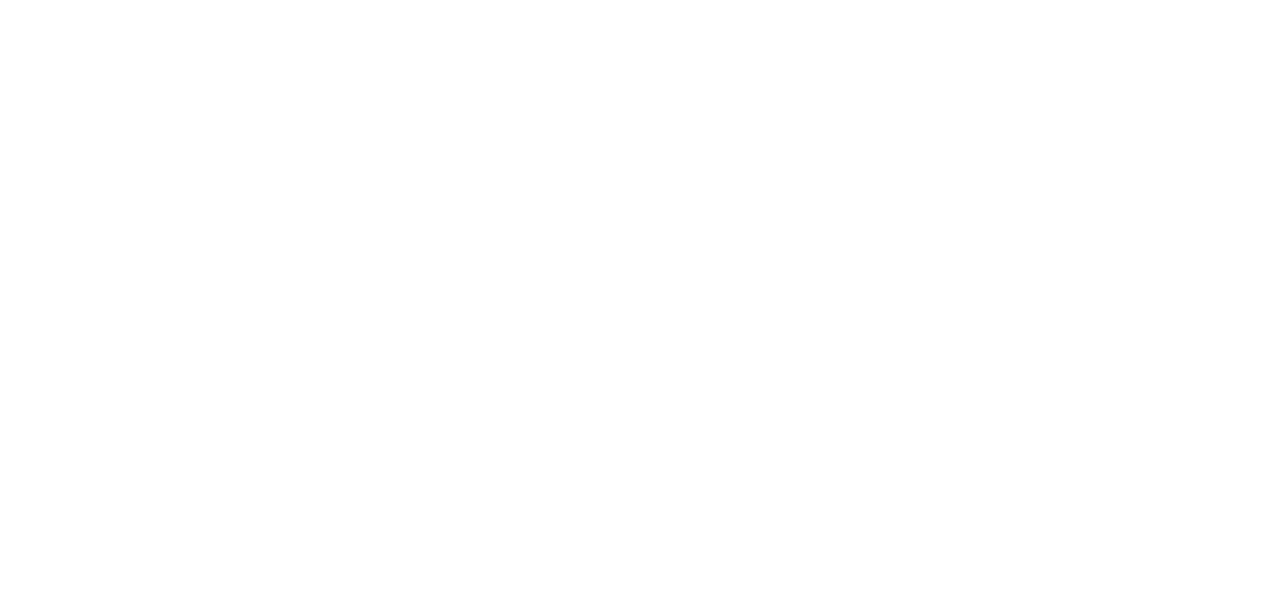
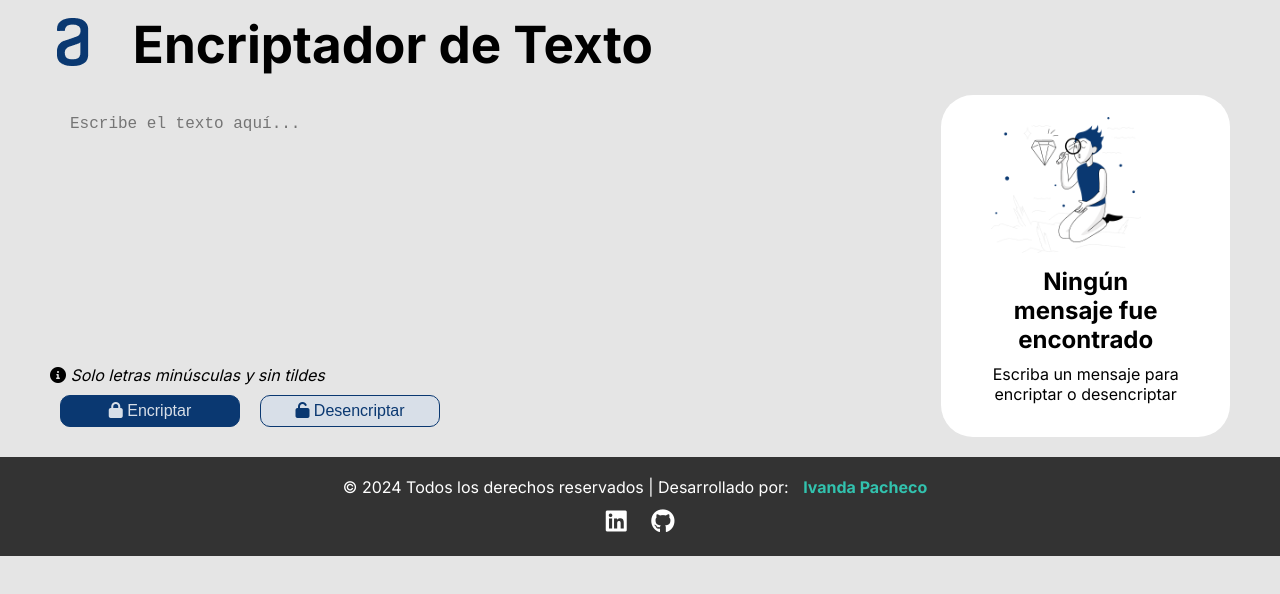
Before and after one commit to ivandapacheco/challenge-one, a plain HTML site: page index.html in a window 1280 px wide. Drawn offline with Linux system fonts and the light colour scheme.

Commit message:
Añade challenge One-Alura

```diff
--- a/index.html
+++ b/index.html
@@ -3,9 +3,91 @@
 <head>
     <meta charset="UTF-8">
     <meta name="viewport" content="width=device-width, initial-scale=1.0">
+
+    <!-- Link al archivo css -->
+    <link rel="stylesheet" href="style.css">
+
+    <!-- Link de Fontawesome -->
+    <link rel="stylesheet" href="https://cdnjs.cloudflare.com/ajax/libs/font-awesome/6.0.0-beta3/css/all.min.css">
+
     <title>Encriptador de Texto</title>
 </head>
-<body>
 
+<body class="body">
+   <header class="header">
+        <!-- Logo de Alura -->
+        <div class="">
+            <img src="assets/logo-alura.png" alt="Logo de Alura Latam">
+        </div>
+
+        <!-- Titulo de página -->
+        <div class="title">
+            <h1>Encriptador de Texto</h1>
+        </div>
+
+   </header>
+
+    <main class="main">
+        <!-- Campo de texto a encriptar o a desencriptar -->
+        <div class="main__seccion__texto">
+
+            <div class="main__texto">
+                <textarea id="texto" class="main__texto__campo"  name="texto" rows="12" cols="" placeholder="Escribe el texto aquí..." autofocus></textarea>
+
+                <p class="main_texto__parrafo">
+                    <i class="fas fa-info-circle"></i>
+                    Solo letras minúsculas y sin tildes
+                </p>
+            </div>
+
+            <div class="main__button">
+                <button class="button button__encriptar" onclick="encriptarTexto()" >
+                    <i class="fas fa-lock"></i>
+                    Encriptar
+                </button>
+                <button class="button button__desencriptar" onclick="desencriptarTexto()" >
+                    <i class="fas fa-unlock"></i>
+                    Desencriptar
+                </button>
+            </div>
+        </div>
+
+        <!-- Campo de texto encriptado / desepcriptado -->
+        <div class="main__seccion__resultado">
+            <div id="imagenMuneco">
+                <div class="">
+                    <img src="assets/muñeco-no-text.png" class="main__seccion__resultado__img" alt="Muñeco con una lupa">
+                </div>
+                <div class="main__seccion__resultado__texto">
+                    <p class="bold" >Ningún mensaje fue encontrado</p>
+                    <p class="" >Escriba un mensaje para encriptar o desencriptar</p>
+                </div>
+            </div>
+
+
+            <!-- Solo aparecerá cuando se clickee "encriptar()" -->
+             <div class=" display-none" id="textArea">
+                 <textarea class="texto__campo" id="textoEncriptado" name="textoEncriptado" rows="12" cols="" readonly></textarea>
+
+                 <div class="">
+                     <button class="button" id="copyButton" onclick="copiarTexto()" >
+                        <i class="fas fa-copy"></i>
+                        Copiar
+                    </button>
+                 </div>
+             </div>
+        </div>
+
+    </main>
+
+    <footer class="footer">
+        <p>&copy; 2024 Todos los derechos reservados | Desarrollado por: <a href="">Ivanda Pacheco</a></p>
+        <div class="social-icons">
+            <a href="https://www.linkedin.com/in/ivanda-pacheco/" target="_blank"><i class="fab fa-linkedin"></i></a>
+            <a href="https://github.com/ivandapacheco" target="_blank"><i class="fab fa-github"></i></a>
+        </div>
+    </footer>
+
+    <script src="script.js"></script>
 </body>
 </html>
--- /dev/null
+++ b/script.js
@@ -0,0 +1,82 @@
+// Elementos del DOM
+const imagenMuneco = document.getElementById('imagenMuneco');
+const textArea = document.getElementById('textArea');
+const textoOriginal = document.getElementById('texto');
+const textoEncriptado = document.getElementById('textoEncriptado');
+const copyButton = document.getElementById('copyButton');
+
+// Funciones de encriptación y desencriptación
+const encriptar = (texto) => {
+    return texto
+        .replace(/e/g, "enter")
+        .replace(/i/g, "imes")
+        .replace(/a/g, "ai")
+        .replace(/o/g, "ober")
+        .replace(/u/g, "ufat");
+};
+
+const desencriptar = (texto) => {
+    return texto
+        .replace(/enter/g, "e")
+        .replace(/imes/g, "i")
+        .replace(/ai/g, "a")
+        .replace(/ober/g, "o")
+        .replace(/ufat/g, "u");
+};
+
+// Mostrar mensaje temporal
+const mostrarMensajeTemporal = (mensaje) => {
+    textoOriginal.value = mensaje;
+    setTimeout(() => textoOriginal.value = "", 3000);
+};
+
+// Actualizar visibilidad de secciones
+const actualizarVisibilidad = (mostrarResultado) => {
+    if (mostrarResultado) {
+        imagenMuneco.classList.add('display-none');
+        textArea.classList.remove('display-none');
+    } else {
+        imagenMuneco.classList.remove('display-none');
+        textArea.classList.add('display-none');
+    }
+};
+
+// Encriptar texto
+function encriptarTexto() {
+    const texto = textoOriginal.value;
+
+    if (!/[aeiou]/i.test(texto)) {
+        mostrarMensajeTemporal("Oops. No se pudo encriptar tu mensaje 😔");
+        return;
+    }
+
+    textoOriginal.value = "";
+    textoEncriptado.value = encriptar(texto);
+    actualizarVisibilidad(true);
+}
+
+// Desencriptar texto
+function desencriptarTexto() {
+    const texto = textoOriginal.value;
+
+    if (!/(enter|imes|ai|ober|ufat)/.test(texto)) {
+        mostrarMensajeTemporal("Oops. No se pudo desencriptar tu mensaje 😔");
+        return;
+    }
+
+    textoOriginal.value = "";
+    textoEncriptado.value = desencriptar(texto);
+    actualizarVisibilidad(true);
+}
+
+// Copiar texto al portapapeles
+function copiarTexto() {
+    textoEncriptado.select();
+    textoEncriptado.setSelectionRange(0, 99999); // Para dispositivos móviles
+
+    navigator.clipboard.writeText(textoEncriptado.value).then(() => {
+        const originalContent = copyButton.innerHTML;
+        copyButton.innerHTML = '<i class="fas fa-check"></i> Copiado';
+        setTimeout(() => copyButton.innerHTML = originalContent, 3000);
+    }).catch((err) => console.error('Error al copiar el texto: ', err));
+}
--- /dev/null
+++ b/style.css
@@ -0,0 +1,193 @@
+@import url('https://fonts.googleapis.com/css2?family=Inter:wght@100..900&display=swap');
+
+/* Variables CSS */
+:root {
+  --background-color: #E5E5E5;
+  --white-color: #FFFFFF;
+  --primary-color: #0A3871;
+  --secondary-color: #D8DFE8;
+  --hover-bg-color: rgba(216, 223, 232, .5);
+  --text-color: #0A3871;
+  --footer-bg-color: #333;
+  --footer-text-color: #fff;
+  --link-hover-color: #32c2ae;
+  --font-family: 'Inter', sans-serif;
+  --font-size: 1rem;
+  --border-radius: 10px;
+  --button-width: 180px;
+}
+
+*,
+*::before,
+*::after {
+  margin: 0;
+  padding: 0;
+  box-sizing: border-box;
+}
+
+.body {
+  background-color: var(--background-color);
+  max-width: 1500px;
+  margin: auto;
+  font-family: var(--font-family);
+}
+
+.header {
+  margin: 1% ;
+  display: flex;
+  align-items: center;
+}
+.title {
+    font-size: clamp(.8rem, 2vw, 2rem);
+    text-align: center;
+}
+.main {
+  display: flex;
+  justify-content: space-between;
+  margin: 20px 50px;
+  flex-wrap: wrap;
+  gap: 20px;
+}
+
+.main__seccion__texto {
+  flex-grow: 6;
+}
+
+.main__seccion__resultado {
+  display: flex;
+  justify-content: center;
+  align-items: center;
+  background-color: var(--white-color);
+  border-radius: 32px;
+  padding: 0 10px 10px 10px;
+  flex-grow: 1;
+}
+
+.main__seccion__resultado__img {
+  max-width: 100%;
+  width: 150px;
+  height: auto;
+  margin: 0 auto;
+}
+
+.main__texto__campo,
+.texto__campo {
+  border: none;
+  background-color: inherit;
+  resize: none;
+  font-size: var(--font-size);
+  width: 100%;
+  padding: 20px;
+}
+
+.main__texto__campo:focus,
+.texto__campo:focus {
+  outline: none;
+}
+
+.main_texto__parrafo {
+  margin-top: 10px;
+  font-style: italic;
+}
+
+.main__button {
+  display: flex;
+}
+
+.main__seccion__resultado__texto {
+  width: 190px;
+  text-align: center;
+  margin-top: 5px;
+  font-size: var(--font-size);
+}
+
+.button {
+  font-size: var(--font-size);
+  margin: 10px;
+  width: var(--button-width);
+  padding: 6px 25px;
+  border-radius: var(--border-radius);
+  cursor: pointer;
+  background-color: var(--secondary-color);
+  color: var(--text-color);
+  border: solid 1px var(--text-color);
+}
+
+.button:hover {
+  background-color: var(--hover-bg-color);
+}
+
+.footer {
+  background-color: var(--footer-bg-color);
+  color: var(--footer-text-color);
+  text-align: center;
+  padding: 20px 0;
+}
+
+.footer a {
+  color: var(--link-hover-color);
+  text-decoration: none;
+  margin: 0 10px;
+  font-weight: bold;
+}
+
+.footer a:hover {
+  text-decoration: underline;
+}
+
+.social-icons {
+  margin-top: 10px;
+}
+
+.social-icons a {
+  color: var(--footer-text-color);
+  margin: 0 10px;
+  font-size: 24px;
+  transition: color 0.3s;
+}
+
+.social-icons a[href^="https://www.linkedin.com"]:hover {
+  color: #0077B5;
+}
+
+.social-icons a[href^="https://github.com"]:hover {
+  color: #FF9800;
+}
+
+/* Clases utilitarias */
+.display-none {
+  display: none;
+}
+
+.bold {
+  font-weight: bold;
+  font-size: 1.5rem;
+  margin: 10px;
+}
+
+.button__encriptar {
+  background-color: var(--primary-color);
+  color: var(--secondary-color);
+}
+
+.button__encriptar:hover {
+  background-color: rgba(10, 56, 113, .9);
+}
+
+/* Estilos para dispositivos móviles */
+@media (max-width: 767px) {
+  .main {
+    flex-direction: column;
+  }
+
+  .main__button {
+    justify-content: center;
+  }
+}
+
+@media (max-width: 480px) {
+  .main__button {
+    align-items: center;
+    flex-direction: column;
+  }
+}
```
Also changed, not shown: assets/logo-alura.png (added), assets/muñeco-no-text.png (added).
